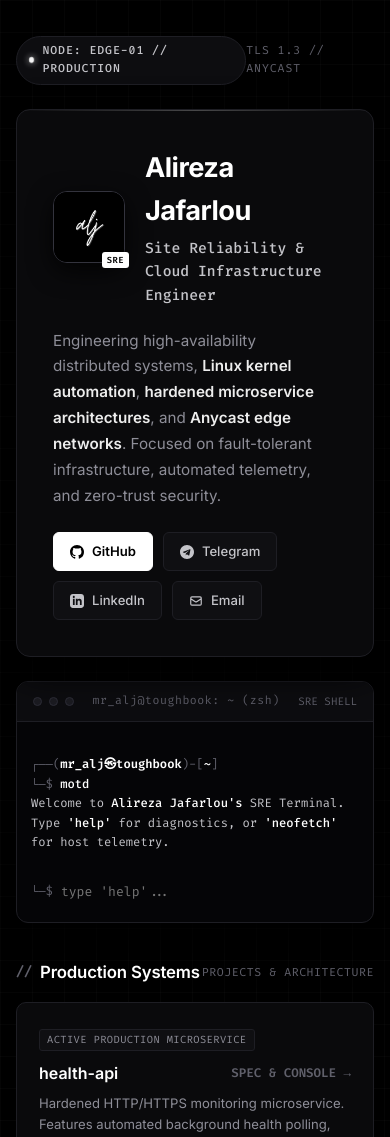
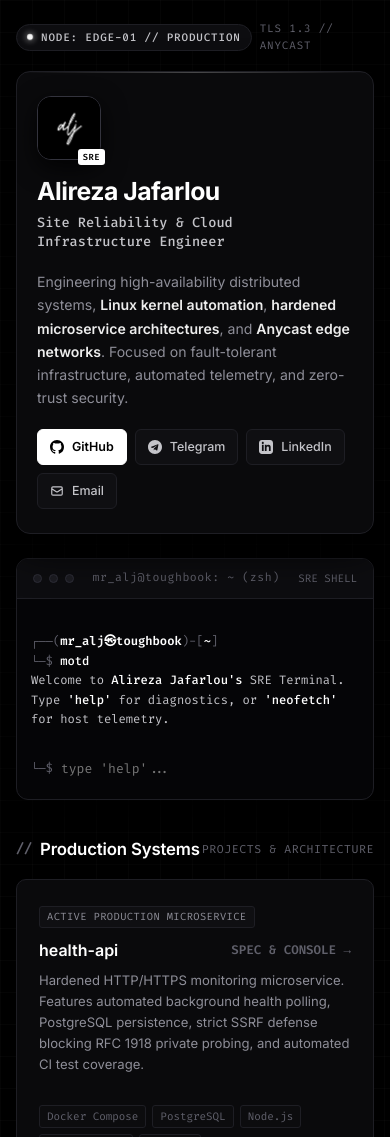
Before and after one commit to alirezajafarlou/alirezajafarlou.github.io, a plain HTML site: page index.html in a window 390 px wide. Shown: the top 1137 px of the page. Drawn offline with Linux system fonts and the light colour scheme.

Commit message:
fix(mobile): polish mobile header layout, single-line name, and status pill spacing

```diff
--- a/index.html
+++ b/index.html
@@ -402,6 +402,50 @@
         }
 
         @media (max-width: 580px) {
+            .top-status {
+                margin: 20px 0 16px 0;
+                font-size: 0.68rem;
+                gap: 8px;
+            }
+            .status-pill {
+                padding: 4px 10px;
+                font-size: 0.68rem;
+                white-space: nowrap;
+            }
+            .hero {
+                padding: 24px 20px;
+            }
+            .profile-header {
+                flex-direction: column;
+                align-items: flex-start;
+                gap: 16px;
+                margin-bottom: 18px;
+            }
+            .avatar-logo {
+                width: 64px;
+                height: 64px;
+            }
+            .name-role h1 {
+                font-size: 1.55rem;
+                line-height: 1.25;
+                margin-bottom: 6px;
+            }
+            .name-role .title {
+                font-size: 0.85rem;
+                line-height: 1.45;
+            }
+            .bio-text {
+                font-size: 0.88rem;
+                line-height: 1.65;
+                margin-bottom: 20px;
+            }
+            .social-row {
+                gap: 8px;
+            }
+            .social-row .btn {
+                padding: 7px 12px;
+                font-size: 0.78rem;
+            }
             .terminal-body {
                 padding: 14px;
                 font-size: 0.76rem;
```
